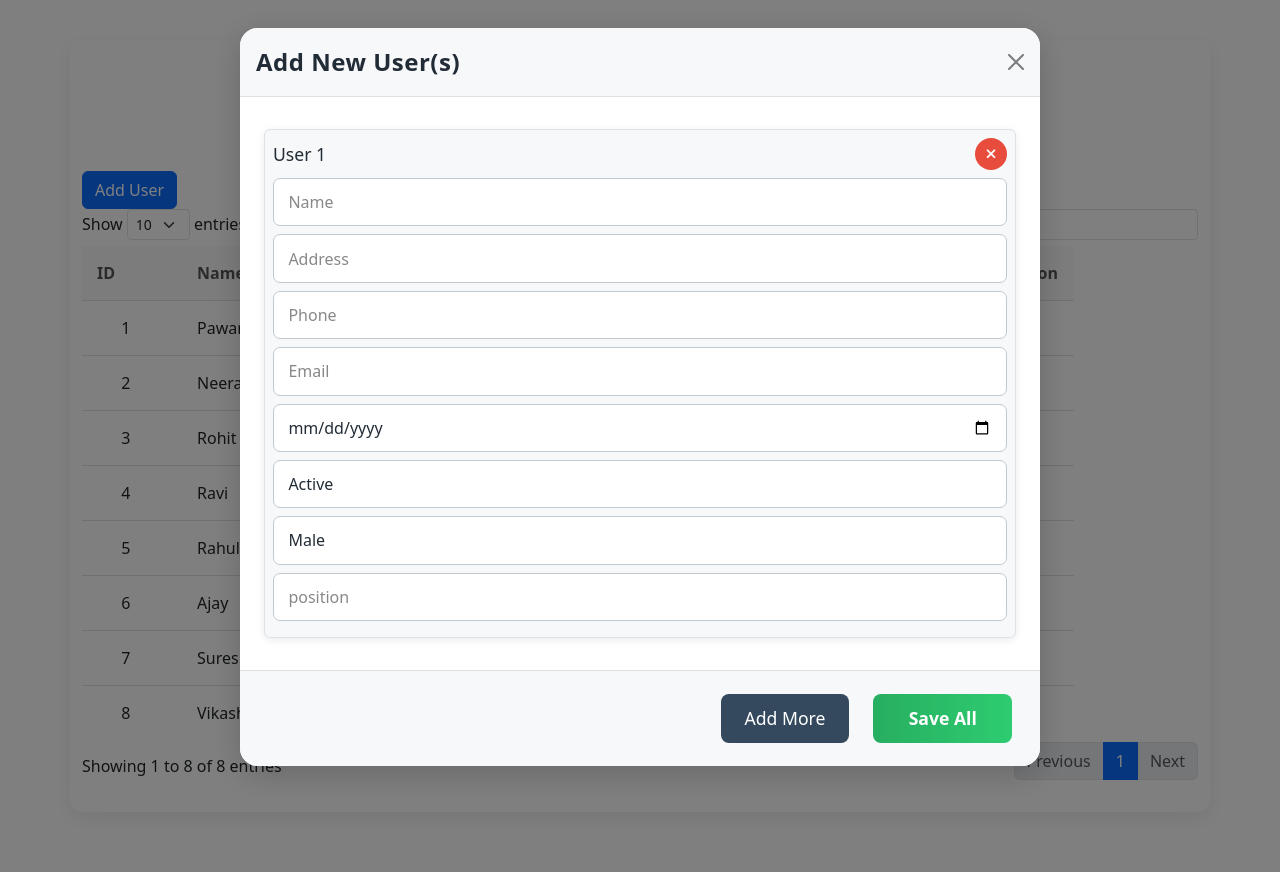
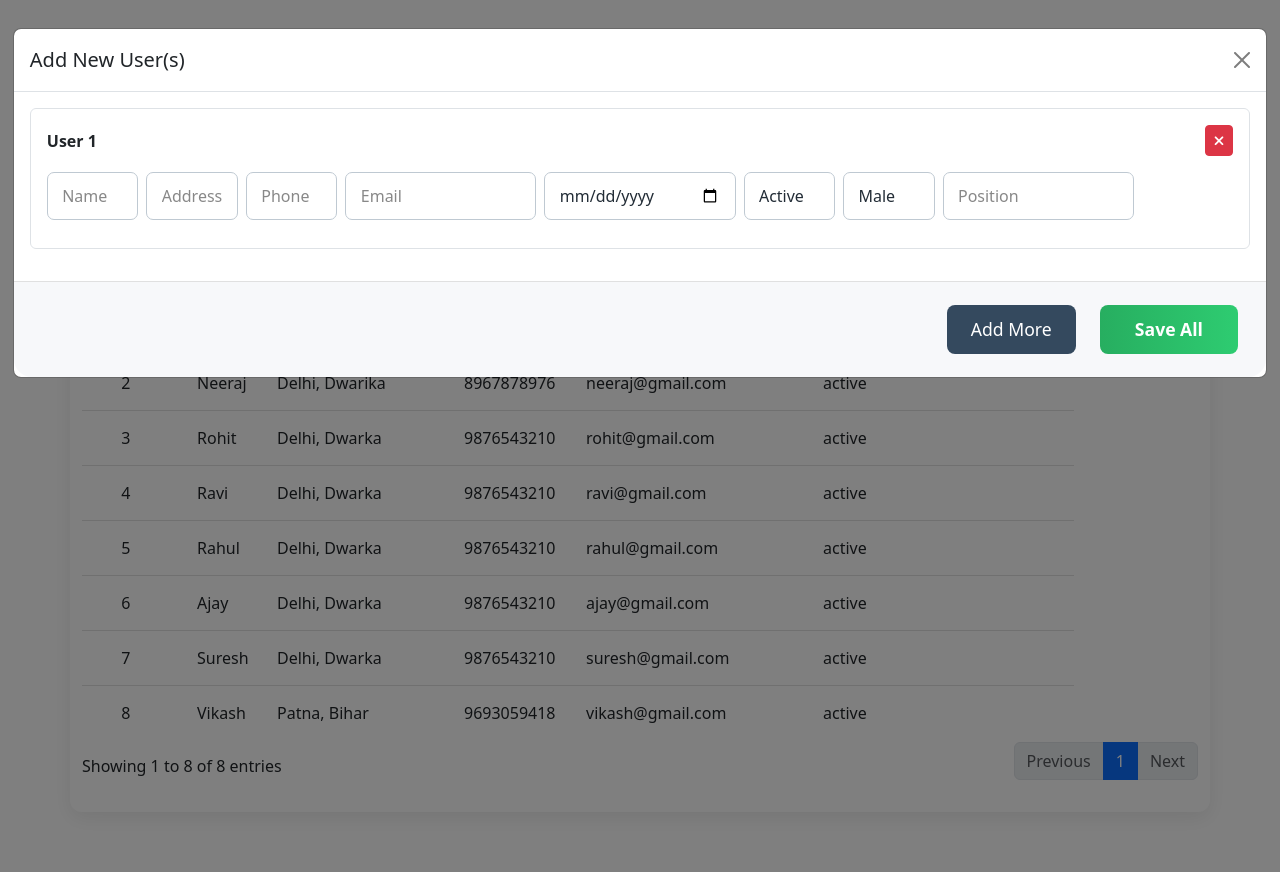
Before and after one commit to ucontactpawan/multiple-drag-drop-table-row, a PHP site: page / in a window 1280 px wide, after a click on "Add User". Run offline with PHP 8.4, Linux system fonts and the light colour scheme; data comes from the database, SQL or seed files in the repository; lists and menus that the app fills with data are empty; some libraries are stand-ins or nearby versions.

Commit message:
Add horizontal modal in table

```diff
--- a/modal-style.css
+++ b/modal-style.css
@@ -1,71 +1,24 @@
+#addUserModal .user-fieldset .form-control,
+#addUserModal .user-fieldset .form-select {
+    min-width: 0;
+    max-width: 100%;
+    width: 100%;
+    flex: 1 1 0;
+}
 /* Modern modal styles for Add User(s) */
 
 
-.modal-lg {
-    max-width: 900px;
+
+#addUserModal .modal-lg,
+#addUserModal .modal-dialog {
+    max-width: 1600px;
+    width: 98vw;
+    margin: 1.75rem auto;
 }
-
 #addUserModal .modal-content {
-    background: #fff;
-    color: #222c36;
-    border-radius: 18px;
-    box-shadow: 0 8px 32px rgba(0,0,0,0.18);
-    border: none;
-}
-
-#addUserModal .modal-header {
-    border-bottom: 1px solid #e0e0e0;
-    background: #f7f8fa;
-    border-top-left-radius: 18px;
-    border-top-right-radius: 18px;
-}
-
-#addUserModal .modal-title {
-    font-size: 1.5rem;
-    font-weight: 600;
-    letter-spacing: 0.5px;
-    color: #222c36;
-}
-
-#addUserModal .modal-body {
-    padding: 2rem 1.5rem 1rem 1.5rem;
-    background: #fff;
-}
-
-.user-fieldset {
-    background: #f7f8fa;
-    border-radius: 12px;
-    border: 1px solid #e0e0e0;
-    box-shadow: 0 2px 8px rgba(0,0,0,0.08);
-    margin-bottom: 1.5rem;
-    padding: 1.2rem 1rem 1rem 1rem;
-    position: relative;
-}
-
-.user-fieldset .d-flex {
-    margin-bottom: 1rem;
-}
-
-.user-fieldset span {
-    font-weight: 500;
-    font-size: 1.1rem;
-    color: #222c36;
-}
-
-.user-fieldset .removeUserBtn {
-    background: #e74c3c;
-    color: #fff;
-    border-radius: 50%;
-    width: 32px;
-    height: 32px;
-    display: flex;
-    align-items: center;
-    justify-content: center;
-    border: none;
-    transition: background 0.2s;
-}
-.user-fieldset .removeUserBtn:hover {
-    background: #c0392b;
+    max-height: 80vh;
+    overflow-y: auto;
+    overflow-x: visible;
 }
 
 .user-fieldset input,
```
Also changed, not shown: index.php (+16 -14 lines).
